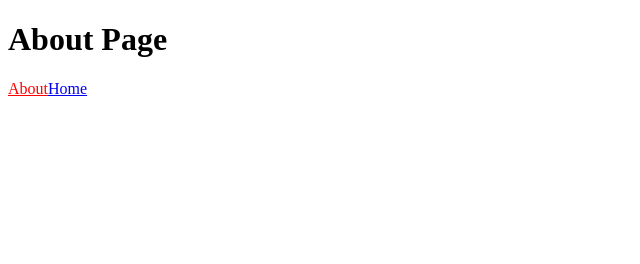
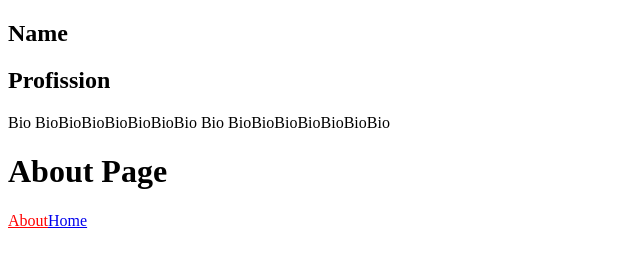
Before and after one commit to RenanArantes/my-blog, a Gatsby site: page /about in a window 1280 px wide. Shown: the whole page, without its empty margins (0-640 px from the left). Built offline with nearby package versions, Linux system fonts and the light colour scheme; Gatsby itself is replaced by a stand-in of ours.

Commit message:
Profile component

```diff
--- /dev/null
+++ b/src/components/Profile/index.js
@@ -0,0 +1,14 @@
+import React from 'react'
+
+const Profile = () => (
+  <div className="Profile-wrapper">
+    <h1>Name</h1>
+    <h2>Profission</h2>
+    <p>
+      Bio BioBioBioBioBioBioBio
+      Bio BioBioBioBioBioBioBio
+    </p>
+  </div>
+)
+
+export default Profile
--- a/src/components/layout.js
+++ b/src/components/layout.js
@@ -1,8 +1,16 @@
 import React from "react"
 import PropTypes from "prop-types"
+import Profile from "./Profile"
 
 const Layout = ({ children }) => {
-  return (<main>{children}</main>)
+  return (
+    <>
+      <aside>
+        <Profile />
+      </aside>
+      <main>{children}</main>
+    </>
+  )
 }
 
 Layout.propTypes = {
--- a/src/pages/about.js
+++ b/src/pages/about.js
@@ -1,12 +1,16 @@
 import React from 'react'
 import { Link } from 'gatsby'
 
+import Layout from "../components/layout"
+import SEO from "../components/seo"
+
 const AboutPage = () => (
-  <>
+  <Layout>
+    <SEO title="About"/>
     <h1>About Page</h1>
     <Link to="/about" activeStyle={{color:'red'}}>About</Link>
     <Link to="/" >Home</Link>
-  </>
+  </Layout>
 )
 
 export default AboutPage
```
